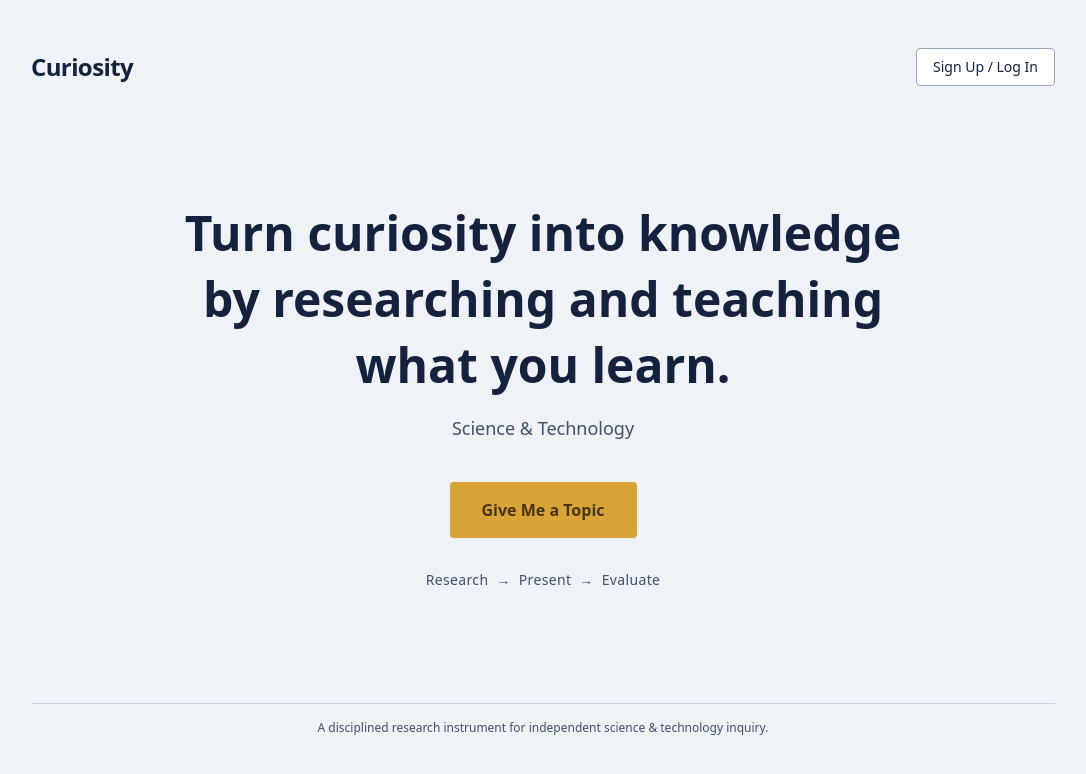
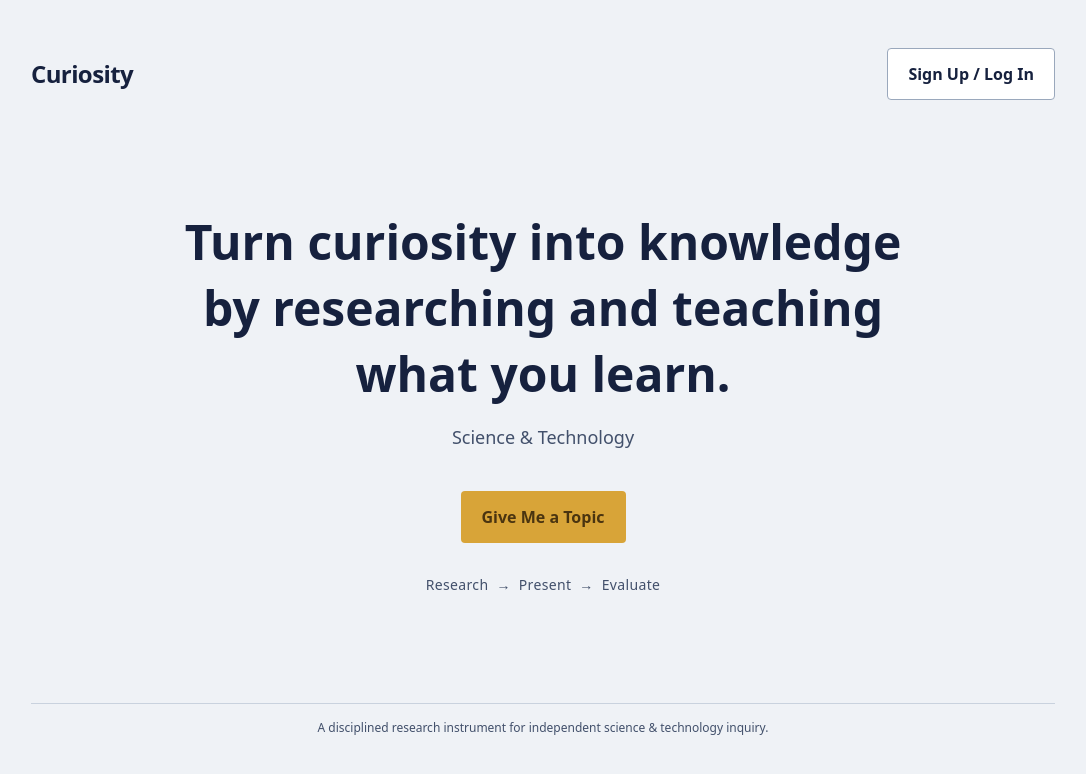
Before and after one commit to Chu29/curiosity, a Next.js app in the folder apps/web/: page / in a window 1280 px wide. Shown: the top 774 px of the page, without its empty margins (97-1183 px from the left). Built offline with nearby package versions, Linux system fonts and the light colour scheme; no server answers.

Commit message:
refactor(web): reuse shared landing actions

```diff
--- a/apps/web/app/page.tsx
+++ b/apps/web/app/page.tsx
@@ -2,6 +2,7 @@
 
 import Link from 'next/link';
 import { useAuth } from '../lib/auth/auth-context';
+import { Button } from '../components/ui';
 
 export default function LandingPage() {
   const { user, guest, logout } = useAuth();
@@ -19,12 +20,11 @@ export default function LandingPage() {
               <span className="text-sm text-ink-soft hidden sm:inline">
                 {user.name || user.email}
               </span>
-              <button
+              <Button variant="secondary"
                 onClick={logout}
-                className="py-1.5 px-3 bg-paper-raised border border-rule text-ink hover:bg-gray-100 rounded text-xs font-medium transition-colors"
               >
                 Sign Out
-              </button>
+              </Button>
             </div>
           ) : guest ? (
             <div className="flex items-center gap-3">
@@ -33,7 +33,7 @@ export default function LandingPage() {
               </span>
               <Link
                 href="/auth"
-                className="py-1.5 px-3 bg-paper-raised border border-rule text-ink hover:bg-gray-100 rounded text-xs font-medium transition-colors"
+                className="ui-button ui-button--secondary"
               >
                 Sign In
               </Link>
@@ -41,7 +41,7 @@ export default function LandingPage() {
           ) : (
             <Link
               href="/auth"
-              className="py-2 px-4 bg-paper-raised border border-rule-strong text-ink hover:bg-gray-100 rounded text-sm font-medium transition-colors"
+              className="ui-button ui-button--secondary"
             >
               Sign Up / Log In
             </Link>
@@ -62,7 +62,7 @@ export default function LandingPage() {
         <div className="mt-10 flex flex-col items-center">
           <Link
             href="/explore"
-            className="inline-block py-4 px-8 bg-accent text-accent-ink hover:brightness-95 font-semibold text-base rounded shadow-sm transition-all"
+            className="ui-button ui-button--primary"
           >
             Give Me a Topic
           </Link>
```
